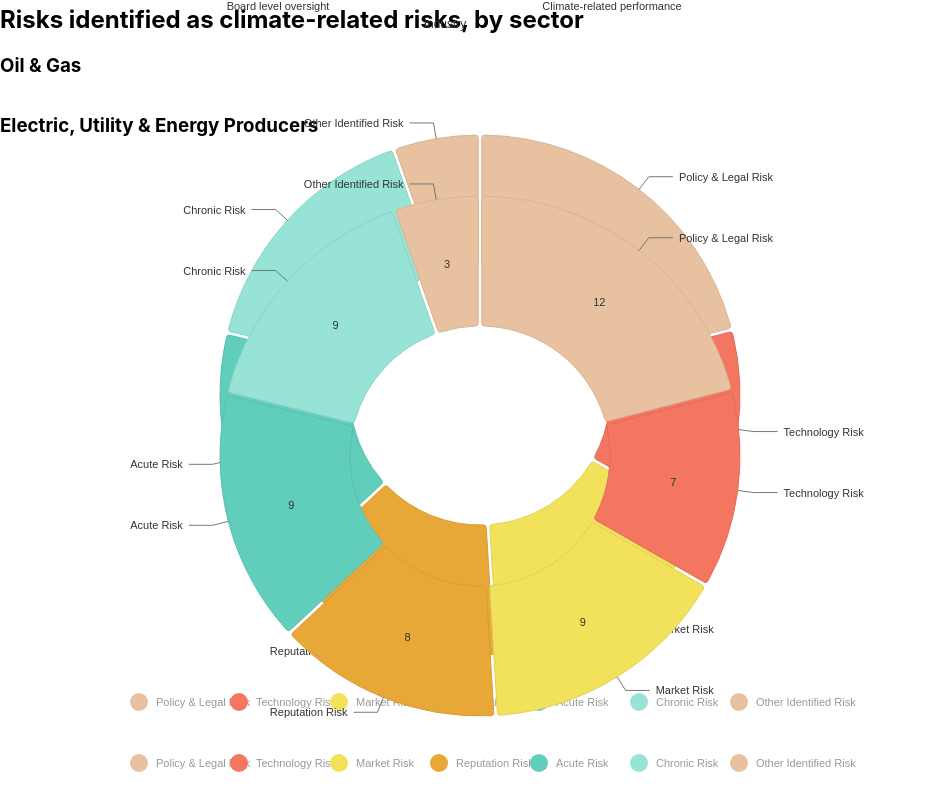
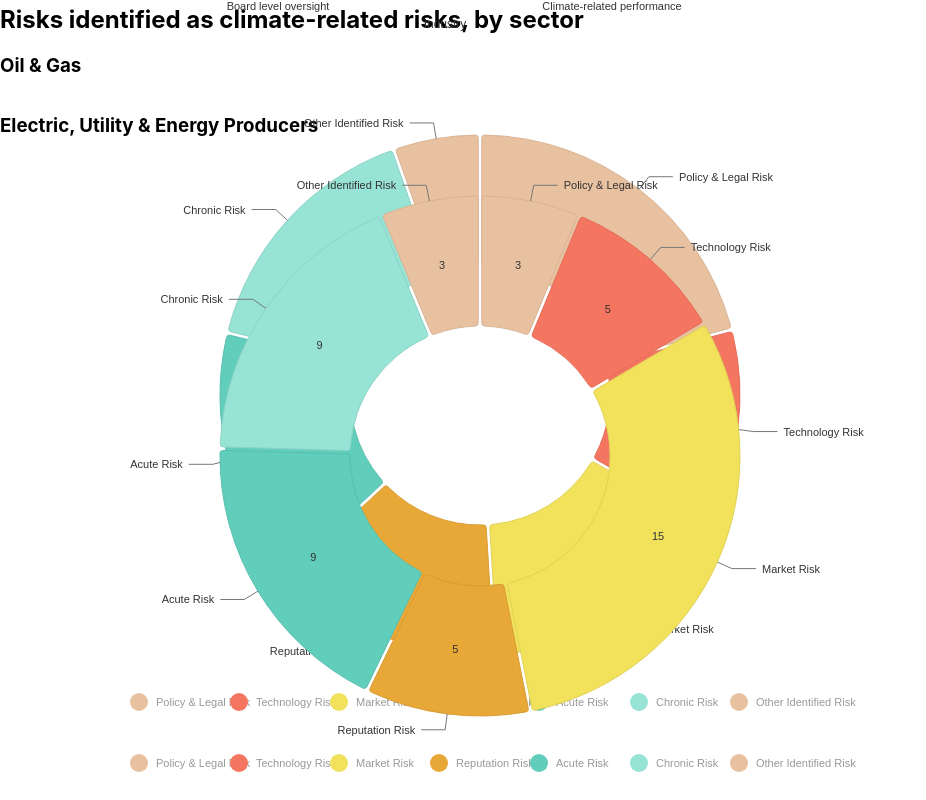
Before and after one commit to jamesbrown5292/es3s3, a React (Create React App) app in the folder nivo-graphs/: page / in a window 1280 px wide. Shown: the part 757-1557 px from the top of the page, without its empty margins (0-926 px from the left). Built offline with nearby package versions, Linux system fonts and the light colour scheme.

Commit message:
add energy prod pie

```diff
--- a/nivo-graphs/src/App.js
+++ b/nivo-graphs/src/App.js
@@ -1,6 +1,7 @@
 import ClimateGovernance from './climate-governance/ClimateGovernance'
 import ClimateGovernanceBar from './climate-governance/ClimateGovernanceBar'
 import ClimateRisksOil from './climate-risks/ClimateRisksOil'
+import ClimateRisksEnergy from './climate-risks/ClimateRisksEnergy'
 import './index.css'
 
 function App() {
@@ -17,7 +18,7 @@ function App() {
         <h3>Oil & Gas</h3>
         <ClimateRisksOil />
         <h3>Electric, Utility & Energy Producers</h3>
-        <ClimateRisksOil />
+        <ClimateRisksEnergy />
       </div>
     </div>
   );
--- a/nivo-graphs/src/climate-governance/ClimateGovernanceBar.js
+++ b/nivo-graphs/src/climate-governance/ClimateGovernanceBar.js
@@ -6,7 +6,6 @@ const ClimateGovernanceBar = () => {
 
 
   const climateData =  climateGovernanceData.climateGovernanceData.barData;
-  console.log("climdt", climateData)
 
   const data = [
     {
--- /dev/null
+++ b/nivo-graphs/src/climate-risks/ClimateRisksEnergy.js
@@ -0,0 +1,54 @@
+import React from 'react';
+import { ResponsivePie } from '@nivo/pie'
+import climateRisksData from './climate-risks-data'
+
+const ClimateRisksEnergy = () => {
+
+  let climateData =  climateRisksData.climateRisksData.pieDataEnergy;
+
+  return (
+      <ResponsivePie
+          data={climateData}
+          margin={{ top: 40, right: 80, bottom: 80, left: 80 }}
+          innerRadius={0.5}
+          padAngle={0.7}
+          cornerRadius={3}
+          colors={{ scheme: 'nivo' }}
+          borderWidth={1}
+          borderColor={{ from: 'color', modifiers: [ [ 'darker', 0.2 ] ] }}
+          radialLabelsSkipAngle={10}
+          radialLabelsTextColor="#333333"
+          radialLabelsLinkColor={{ from: 'color' }}
+          sliceLabelsSkipAngle={10}
+          sliceLabelsTextColor="#333333"
+          legends={[
+              {
+                  anchor: 'bottom',
+                  direction: 'row',
+                  justify: false,
+                  translateX: 0,
+                  translateY: 56,
+                  itemsSpacing: 0,
+                  itemWidth: 100,
+                  itemHeight: 18,
+                  itemTextColor: '#999',
+                  itemDirection: 'left-to-right',
+                  itemOpacity: 1,
+                  symbolSize: 18,
+                  symbolShape: 'circle',
+                  effects: [
+                      {
+                          on: 'hover',
+                          style: {
+                              itemTextColor: '#000'
+                          }
+                      }
+                  ]
+              }
+          ]}
+      />
+
+  )
+  }
+
+export default ClimateRisksEnergy
--- a/nivo-graphs/src/climate-risks/climate-risks-data.js
+++ b/nivo-graphs/src/climate-risks/climate-risks-data.js
@@ -42,7 +42,50 @@ const climateRisksData = {
       "value": 3,
       "color": "hsl(161, 70%, 50%)"
     },
-
+  ],
+  pieDataEnergy: [
+    {
+      "id": "Policy & Legal Risk",
+      "label": "Policy & Legal Risk",
+      "value": 3,
+      "color": "hsl(300, 70%, 50%)"
+    },
+    {
+      "id": "Technology Risk",
+      "label": "Technology Risk",
+      "value": 5,
+      "color": "hsl(193, 70%, 50%)"
+    },
+    {
+      "id": "Market Risk",
+      "label": "Market Risk",
+      "value": 15,
+      "color": "hsl(179, 70%, 50%)"
+    },
+    {
+      "id": "Reputation Risk",
+      "label": "Reputation Risk",
+      "value": 5,
+      "color": "hsl(55, 70%, 50%)"
+    },
+    {
+      "id": "Acute Risk",
+      "label": "Acute Risk",
+      "value": 9,
+      "color": "hsl(161, 70%, 50%)"
+    },
+    {
+      "id": "Chronic Risk",
+      "label": "Chronic Risk",
+      "value": 9,
+      "color": "hsl(161, 70%, 50%)"
+    },
+    {
+      "id": "Other Identified Risk",
+      "label": "Other Identified Risk",
+      "value": 3,
+      "color": "hsl(161, 70%, 50%)"
+    },
   ]
 }
 
```
Also changed, not shown: 1 other file (tests, documents, lock files or other folders).
